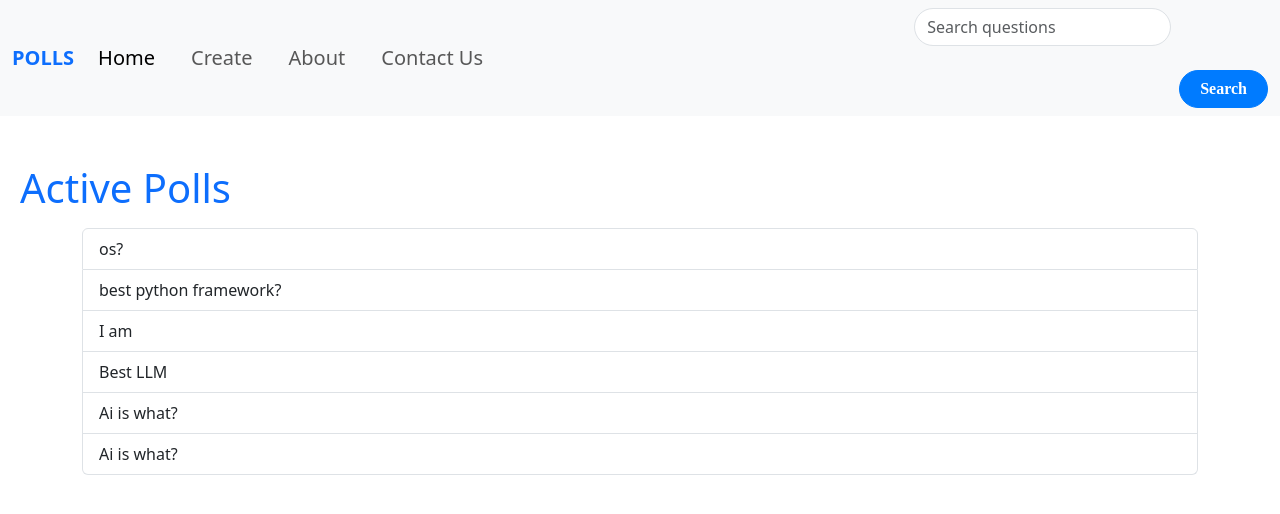
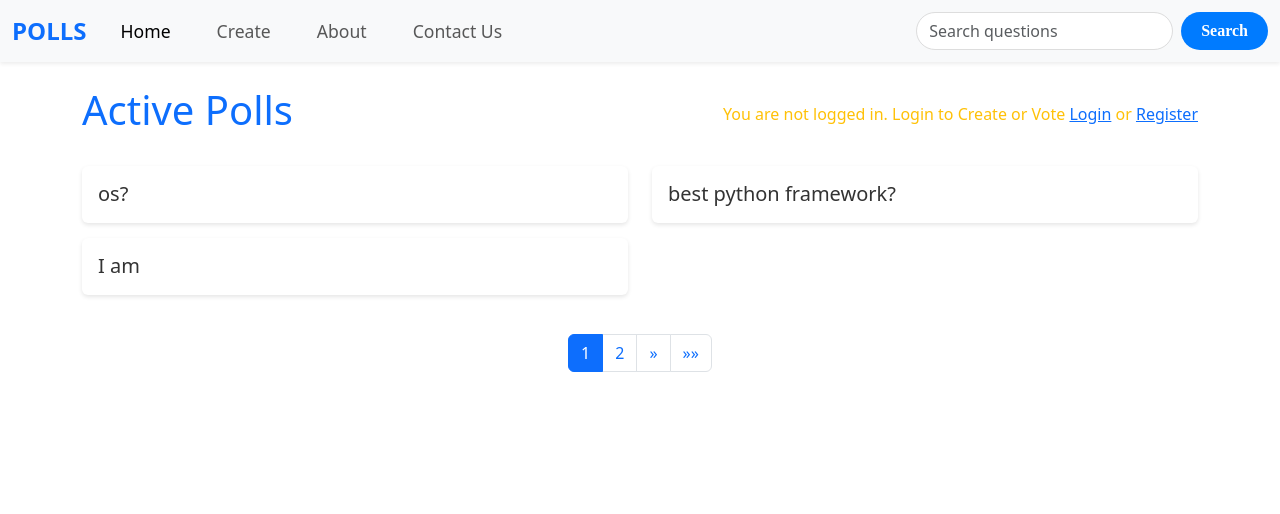
Before and after one commit to SobanAhmedK/Django-Official-Polls-app, a Django app: page /polls/ in a window 1280 px wide. Shown: the top 514 px of the page. Run offline with Django 5.2, Linux system fonts and the light colour scheme; data comes from the database, SQL or seed files in the repository; both versions use the stored data as it was after the commit.

Commit message:
add user authentication,authorization and pagination

```diff
--- a/Polls_App/settings.py
+++ b/Polls_App/settings.py
@@ -40,6 +40,9 @@ INSTALLED_APPS = [
     'django.contrib.messages',
     'django.contrib.staticfiles',
 ]
+
+LOGIN_REDIRECT_URL = 'polls:index'
+LOGIN_URL = 'polls:login'
 
 MIDDLEWARE = [
     'django.middleware.security.SecurityMiddleware',
--- a/polls/templates/polls/index.html
+++ b/polls/templates/polls/index.html
@@ -1,16 +1,3 @@
-{% comment %} {% load static %}
-
-<link rel="stylesheet" href="{% static 'polls/style.css' %}">
-
-{% if questions_sorted_as_latest %}
-    <ul>
-    {% for question in questions_sorted_as_latest %}
-        <li><a href="{%url 'polls:details' question.id%}">{{ question.question_text }}</a></li>
-    {% endfor %}
-    </ul>
-{% else %}
-    <p>No polls!</p>
-{% endif %} {% endcomment %}
 <!DOCTYPE html>
 <html lang="en">
 <head>
@@ -21,39 +8,83 @@
     {% load static %}
     <link href="{% static 'Polls/style.css' %}" rel="stylesheet">
     <style>
+        /* Custom Styles */
+        .btn{
+            margin-top: 0px;
+        }
         .custom-search-input {
             height: 38px;
             border-radius: 20px;
+            border: 1px solid #ddd;
         }
         .custom-search-button {
             height: 38px;
             border-radius: 20px;
             background-color: #007bff;
             color: white;
-            border-color: #007bff;
+            border: none;
+            padding: 0 20px;
         }
         .custom-search-button:hover {
             background-color: #0056b3;
-            border-color: #0056b3;
+        }
+        .navbar-brand {
+            font-weight: bold;
+            font-size: 1.5rem;
+        }
+        .nav-link {
+            font-size: 1.1rem;
+            margin: 0 10px;
+        }
+        .welcome-message {
+            font-size: 1.2rem;
+            font-weight: 500;
+        }
+        .logout-btn {
+            color:rgb(93, 40, 45);
+            text-decoration: none;
+            font-weight: 500;
+        }
+        .logout-btn:hover {
+            text-decoration: underline;
+        }
+        .poll-card {
+            margin-bottom: 15px;
+            border: none;
+            box-shadow: 0 2px 4px rgba(0, 0, 0, 0.1);
+            transition: transform 0.2s;
+        }
+        .poll-card:hover {
+            transform: translateY(-5px);
+        }
+        .poll-card a {
+            text-decoration: none;
+            color: #333;
+        }
+        .poll-card a:hover {
+            color: #007bff;
         }
     </style>
 </head>
 <body>
 
-<nav class="navbar navbar-expand-lg bg-body-tertiary">
+<!-- Navigation Bar -->
+<nav class="navbar navbar-expand-lg navbar-light bg-light shadow-sm">
     <div class="container-fluid">
         <a class="navbar-brand" href="{% url 'polls:index' %}">POLLS</a>
-        <button class="navbar-toggler" type="button" data-bs-toggle="collapse" data-bs-target="#navbarNavAltMarkup" aria-controls="navbarNavAltMarkup" aria-expanded="false" aria-label="Toggle navigation">
+        <button class="navbar-toggler" type="button" data-bs-toggle="collapse" data-bs-target="#navbarNav" aria-controls="navbarNav" aria-expanded="false" aria-label="Toggle navigation">
             <span class="navbar-toggler-icon"></span>
         </button>
-        <div class="collapse navbar-collapse justify-content-center" id="navbarNavAltMarkup">
-            <div class="navbar-nav">
-                <a class="nav-link fs-5 active ml-20px" aria-current="page" href="{% url 'polls:index' %}">Home</a>
-                <a class="nav-link fs-5" href="{% url 'polls:create' %}">Create</a>
-                <a class="nav-link fs-5" href="{% url 'polls:about' %}">About</a>
-                <a class="nav-link fs-5" href="{% url 'polls:contact' %}">Contact Us</a>
+        <div class="collapse navbar-collapse" id="navbarNav">
+            <div class="navbar-nav me-auto">
+                <a class="nav-link active" href="{% url 'polls:index' %}">Home</a>
+
+                    <a class="nav-link" href="{% url 'polls:create' %}">Create</a>
+
+                <a class="nav-link" href="{% url 'polls:about' %}">About</a>
+                <a class="nav-link" href="{% url 'polls:contact' %}">Contact Us</a>
             </div>
-            <form method="GET" action="{% url 'polls:search' %}" class="d-flex ms-auto">
+            <form method="GET" action="{% url 'polls:search' %}" class="d-flex">
                 <input class="form-control me-2 custom-search-input" type="search" placeholder="Search questions" aria-label="Search" name="q">
                 <button class="btn custom-search-button" type="submit">Search</button>
             </form>
@@ -61,22 +92,80 @@
     </div>
 </nav>
 
-<div class="mt-5">
-    <h1 class="text-primary" style="margin-left: 20px;">Active Polls</h1>
-</div>
-<div class="container mt-3">
-    {% if questions_sorted_as_latest %}
-        <div class="list-group">
+<!-- Main Content -->
+<div class="container mt-4">
+    <!-- Welcome Message and Logout Button -->
+    <div class="d-flex justify-content-between align-items-center mb-4">
+        <h1 class="text-primary">Active Polls</h1>
+        {% if user.is_authenticated %}
+            <div class="welcome-message">
+                Welcome, {{ user.username }}!
+                <form action="{% url 'polls:logout' %}" method="post" class="d-inline">
+                    {% csrf_token %}
+                    <button type="submit" class="btn btn-link logout-btn">Logout</button>
+                </form>
+            </div>
+        {% else %}
+            <p class="text-warning mb-0">You are not logged in. Login to Create or Vote <a href="{% url 'polls:login' %}" class="text-primary">Login</a> or <a href="{% url 'polls:register' %}" class="text-primary">Register</a></p>
+        {% endif %}
+    </div>
+
+    <!-- Polls List -->
+    <div class="row">
+        {% if questions_sorted_as_latest %}
             {% for question in questions_sorted_as_latest %}
-                <a href="{% url 'polls:details' question.id %}" class="list-group-item list-group-item-action">{{ question.question_text }}</a>
+                <div class="col-md-6">
+                    <div class="card poll-card">
+                        <div class="card-body">
+                            <a href="{% url 'polls:details' question.id %}" class="card-title h5">{{ question.question_text }}</a>
+                        </div>
+                    </div>
+                </div>
             {% endfor %}
-        </div>
-    {% else %}
-        <p>No polls!</p>
-    {% endif %}
+        {% else %}
+            <p class="text-muted">No polls available.</p>
+        {% endif %}
+        <nav aria-label="Page navigation" class="mt-4">
+            <ul class="pagination justify-content-center">
+                {% if page_obj.has_previous %}
+                    <li class="page-item">
+                        <a class="page-link" href="?page=1" aria-label="First">
+                            <span aria-hidden="true">&laquo;&laquo;</span>
+                        </a>
+                    </li>
+                    <li class="page-item">
+                        <a class="page-link" href="?page={{ page_obj.previous_page_number }}" aria-label="Previous">
+                            <span aria-hidden="true">&laquo;</span>
+                        </a>
+                    </li>
+                {% endif %}
+
+                {% for num in page_obj.paginator.page_range %}
+                    {% if page_obj.number == num %}
+                        <li class="page-item active"><a class="page-link" href="?page={{ num }}">{{ num }}</a></li>
+                    {% else %}
+                        <li class="page-item"><a class="page-link" href="?page={{ num }}">{{ num }}</a></li>
+                    {% endif %}
+                {% endfor %}
+
+                {% if page_obj.has_next %}
+                    <li class="page-item">
+                        <a class="page-link" href="?page={{ page_obj.next_page_number }}" aria-label="Next">
+                            <span aria-hidden="true">&raquo;</span>
+                        </a>
+                    </li>
+                    <li class="page-item">
+                        <a class="page-link" href="?page={{ page_obj.paginator.num_pages }}" aria-label="Last">
+                            <span aria-hidden="true">&raquo;&raquo;</span>
+                        </a>
+                    </li>
+                {% endif %}
+            </ul>
+        </nav>
+    </div>
 </div>
 
-<!-- Bootstrap JS Bundle (Popper.js included) -->
+<!-- Bootstrap JS -->
 <script src="https://cdn.jsdelivr.net/npm/bootstrap@5.3.0-alpha1/dist/js/bootstrap.bundle.min.js"></script>
 </body>
 </html>
--- a/polls/urls.py
+++ b/polls/urls.py
@@ -1,15 +1,17 @@
 from django.urls import path
-
+from django.contrib.auth import views as auth_views
 from . import views
 app_name="polls"
 urlpatterns = [
     path("", views.IndexView.as_view(), name="index"),
+    path('login/', auth_views.LoginView.as_view(), name='login'),
+    path('logout/', auth_views.LogoutView.as_view(), name='logout'),
+    path('register/', views.register, name='register'),
     path("<int:pk>/" , views.DetailView.as_view() , name="details"),
-    path("<int:pk>/result" , views.ResultView.as_view() , name="result"),
-    path("<int:question_id>/vote" , views.vote , name="vote"),
+    path("<int:pk>/result/" , views.ResultView.as_view() , name="result"),
+    path("<int:question_id>/vote/" , views.vote , name="vote"),
     path("contact/", views.contact , name="contact"),
     path("about/", views.about , name="about"),
     path('create/', views.CreateView.as_view(), name='create'),
     path('search/', views.search, name='search')
-
 ]
--- a/polls/views.py
+++ b/polls/views.py
@@ -6,15 +6,31 @@ from django.shortcuts import render,get_object_or_404
 from django.urls import reverse
 from django.views import generic,View
 from django.utils import timezone
+from django.contrib.auth.forms import UserCreationForm
+from django.utils.decorators import method_decorator
+from django.contrib.auth.decorators import login_required
+from django.contrib import messages
+from django.core.paginator import Paginator
 
 class IndexView(generic.ListView):
-      template_name="polls/index.html"
-      context_object_name="questions_sorted_as_latest"
+    template_name = "polls/index.html"
+    context_object_name = "questions_sorted_as_latest"
+    paginate_by = 3
 
-      def get_queryset(self):
-          return question.objects.filter(publication_date__lte=timezone.now()).order_by('publication_date')[:10]
+    def get_queryset(self):
+        return question.objects.filter(publication_date__lte=timezone.now()).order_by('-publication_date')
 
-
+def register(request):
+    if request.method == 'POST':
+        form = UserCreationForm(request.POST)
+        if form.is_valid():
+            form.save()
+            username = form.cleaned_data.get('username')
+            messages.success(request, f'Account created for {username}!')
+            return redirect('polls:login')
+    else:
+        form = UserCreationForm()
+    return render(request, 'polls/register.html', {'form': form})
 class DetailView(generic.DetailView):
     model = question
     template_name = "polls/details.html"
@@ -37,21 +53,44 @@ class ResultView(generic.DetailView):
     model=question
     template_name="polls/results.html"
 
-def vote(request:HttpRequest, question_id:int):
-    Question:question=get_object_or_404(question,pk=question_id)
+
+@login_required
+def vote(request: HttpRequest, question_id: int):
+    # Get the question object or return 404 if not found
+    Question = get_object_or_404(question, pk=question_id)
+
     try:
+        # Get the selected choice from the POST data
         choice_selected = get_object_or_404(choice, pk=request.POST["choice"])
-    except(KeyError,choice.DoesNotExist):
-        return render(request , "polls/details.html",{"question" : Question, "error_message" : "You didn't selected a choice"},)
+    except (KeyError, choice.DoesNotExist):
+        # If no choice is selected, return an error message
+        return render(request, "polls/details.html", {
+            "question": Question,
+            "error_message": "You didn't select a choice.",
+        })
     else:
-        choice_selected.votes+=1
+        # Get the user's previous vote for this question (if any)
+        previous_vote = choice.objects.filter(question=Question, voters=request.user).first()
+
+        # If the user has already voted for a choice, decrement its vote count
+        if previous_vote:
+            previous_vote.votes -= 1
+            previous_vote.voters.remove(request.user)  # Remove the user from the voters list
+            previous_vote.save()
+
+        # Increment the vote count for the new choice
+        choice_selected.votes += 1
+        choice_selected.voters.add(request.user)  # Add the user to the voters list
         choice_selected.save()
+
+    # Redirect to the results page for the question
     return HttpResponseRedirect(reverse("polls:result", args=(Question.id,)))
 
 
 def about(request:HttpRequest):
     return render(request , "polls/about.html")
 
+@method_decorator(login_required, name='dispatch')
 class CreateView(View):
     def get(self, request: HttpRequest):
         return render(request, 'polls/create.html')
@@ -112,9 +151,12 @@ def contact(request):
             success_message = 'Thank you for your response!'
 
     return render(request, 'polls/contact.html', {'error_message': error_message, 'success_message': success_message})
-def search(request):
+
+
+def search(request:HttpRequest):
         query = request.GET.get('q')
         results = []
+
         if query:
-            results = question.objects.filter(question_text__icontains=query)
+                results = question.objects.filter(question_text__icontains=query)
         return render(request, 'polls/search_results.html', {'results': results, 'query': query})
--- a/templates/admin/base_site.html
+++ b/templates/admin/base_site.html
@@ -3,7 +3,7 @@
 {% block title %}{% if subtitle %}{{ subtitle }} | {% endif %}{{ title }} | {{ site_title|default:_('Django site admin') }}{% endblock %}
 
 {% block branding %}
-<h1 id="site-name"><a href="{% url 'admin:index' %}">Polls Administration</a></h1>
+<h1 id="site-name"><a href="{% url 'admin:index' %}">Soban Administration Panel</a></h1>
 {% if user.is_anonymous %}
   {% include "admin/color_theme_toggle.html" %}
 {% endif %}
```
Also changed, not shown: polls/models.py (+9 -3 lines), polls/templates/polls/register.html (added, +126 -0 lines), polls/templates/registration/logged_out.html (added, +31 -0 lines), polls/templates/registration/login.html (added, +70 -0 lines), db.sqlite3, polls/migrations/0003_rename_text_choice_choice_choice_text_choice_voters.py (added), polls/migrations/0004_rename_choice_text_choice_text_choice.py (added).
